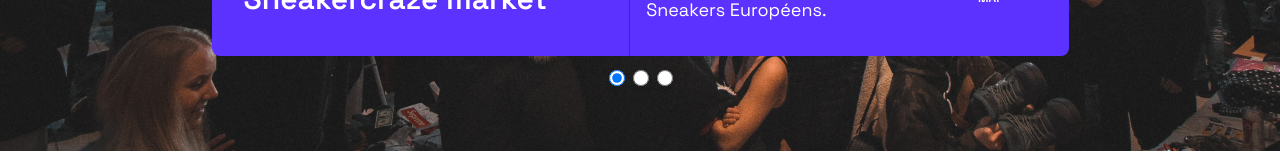
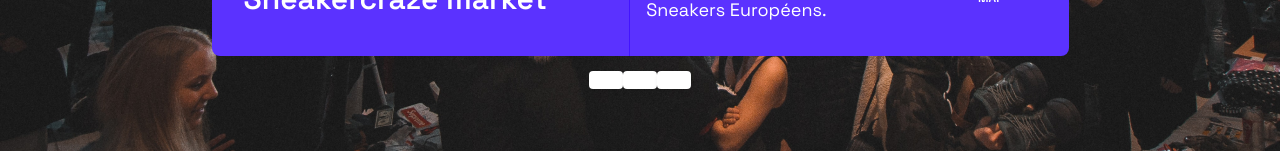
Before and after one commit to Lucielero/P10-Agence-724events, a React (Create React App) app: page / in a window 1280 px wide. Shown: the part 515-675 px from the top of the page. Built offline with nearby package versions, Linux system fonts and the light colour scheme.

Commit message:
correction warning key slider

```diff
--- a/src/containers/Slider/index.js
+++ b/src/containers/Slider/index.js
@@ -21,7 +21,7 @@
     <div className="SlideCardList">
       {byDateDesc?.map((event, idx) => (
         <div
-          key={event.title}
+          key={event.id || event.title} // assure une clé unique pour chaque élément
           className={`SlideCard SlideCard--${
             index === idx ? "display" : "hide"
           }`}
@@ -42,8 +42,7 @@
           {byDateDesc.map((_, radioIdx) => (
             <input
               readOnly
-              key={`${byDateDesc[radioIdx].id}`} // changement attribution des clés à modifier comment avant
-              type="radio"
+              key={byDateDesc[radioIdx].id || `radio-${Math.random().toString(36).substr(2, 9)}`} // Clé unique pour la pagination
               name="radio-button"
               checked={index === radioIdx}
               onChange={() => setIndex(radioIdx)}
```
